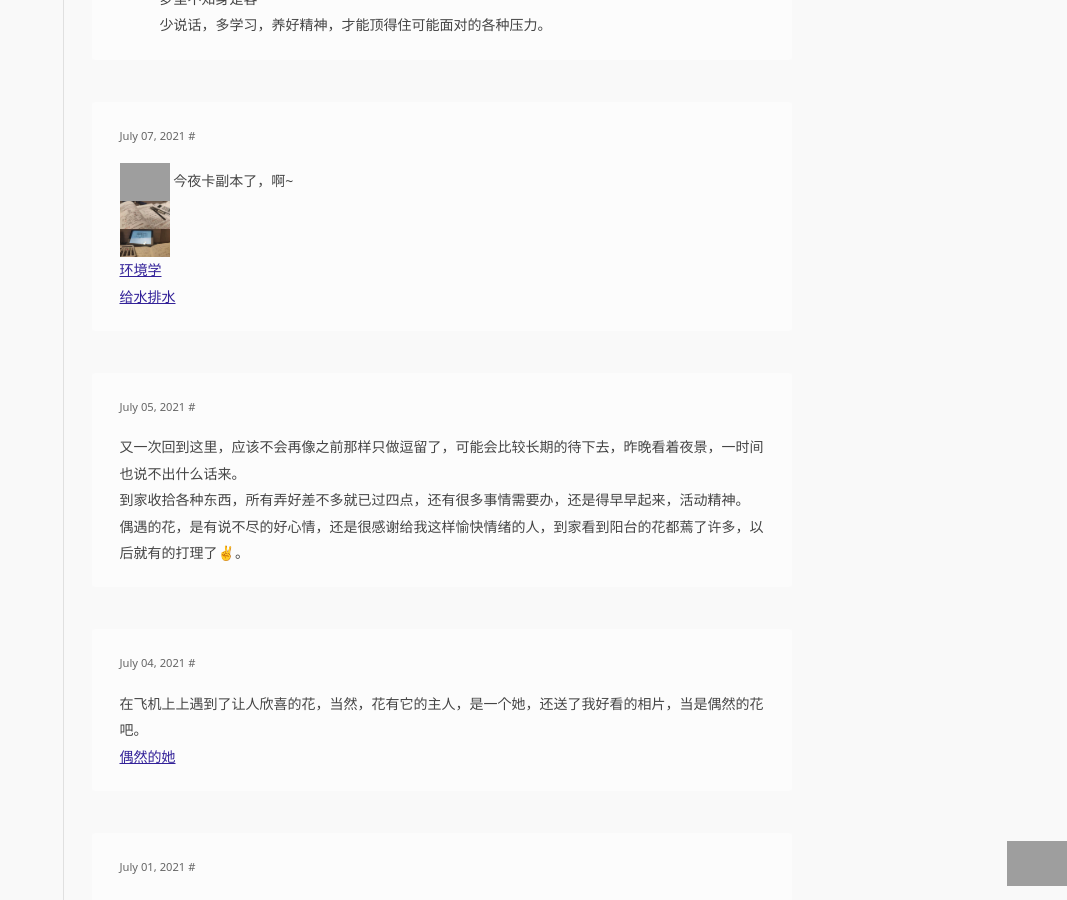
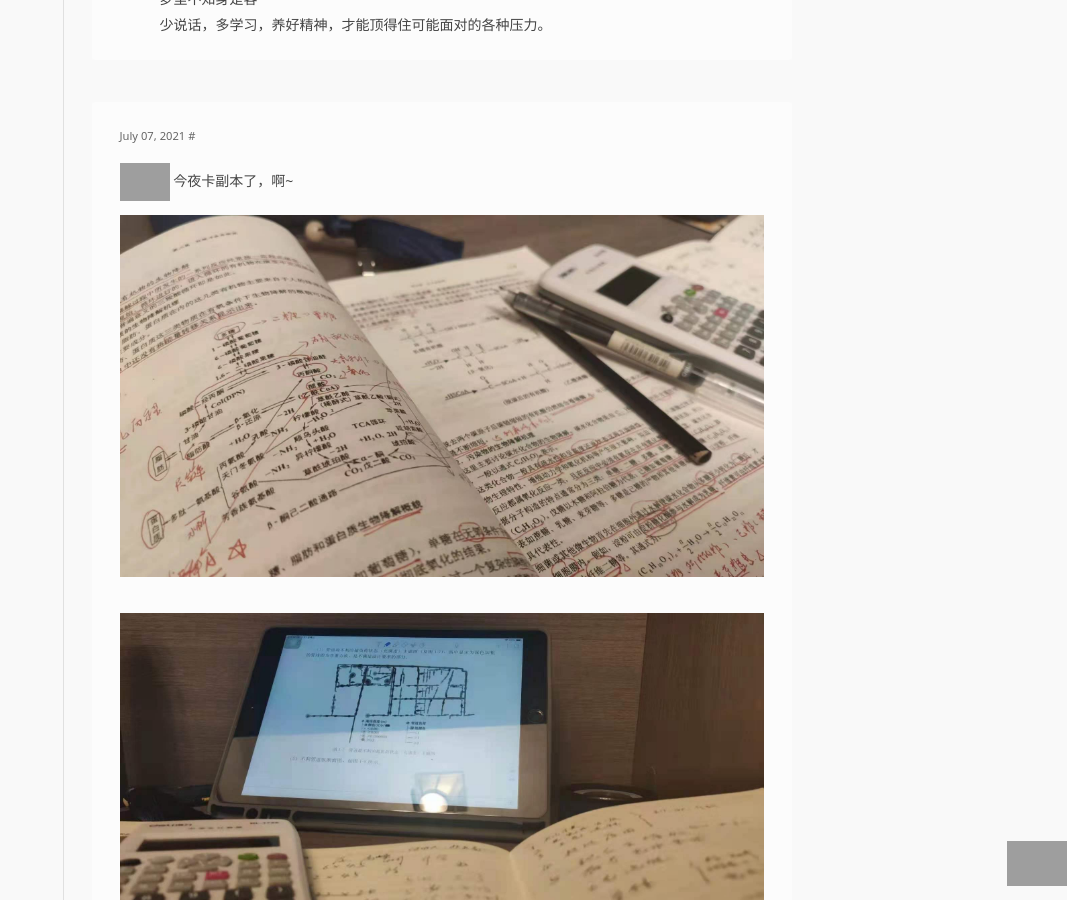
Before and after one commit to Sansuiz/sansuiz.github.io, a Jekyll site: the page built from notes.html, in a window 1280 px wide and 900 px high, scrolled down 1106 px. Shown: the whole window, without its empty margins (213-1280 px from the left). Built offline with Jekyll 4.4.1, drawn with Linux system fonts in a browser that asks for light colours; grey boxes are pictures that could not be loaded.

Commit message:
Update notes.yml

```diff
--- a/_data/notes.yml
+++ b/_data/notes.yml
@@ -31,10 +31,8 @@
 - date: 2021/07/07 00:27
   content: |
     <img src="https://cl.ly/72c0e99e764f/Screen%20Recording%202020-03-06%20at%2012.00.gif" width="50"> 今夜卡副本了，啊~
-    <img src="/images/tu/2021/210707.jpg" width="50">
-    <img src="/images/tu/2021/210707-1.jpg" width="50">
-    [环境学](/images/tu/2021/210707.jpg)
-    [给水排水](/images/tu/2021/210707-1.jpg)
+    <img src="/images/tu/2021/210707.jpg">
+    <img src="/images/tu/2021/210707-1.jpg">
 
 - date: 2021/07/05 06:57
   content: |
```
